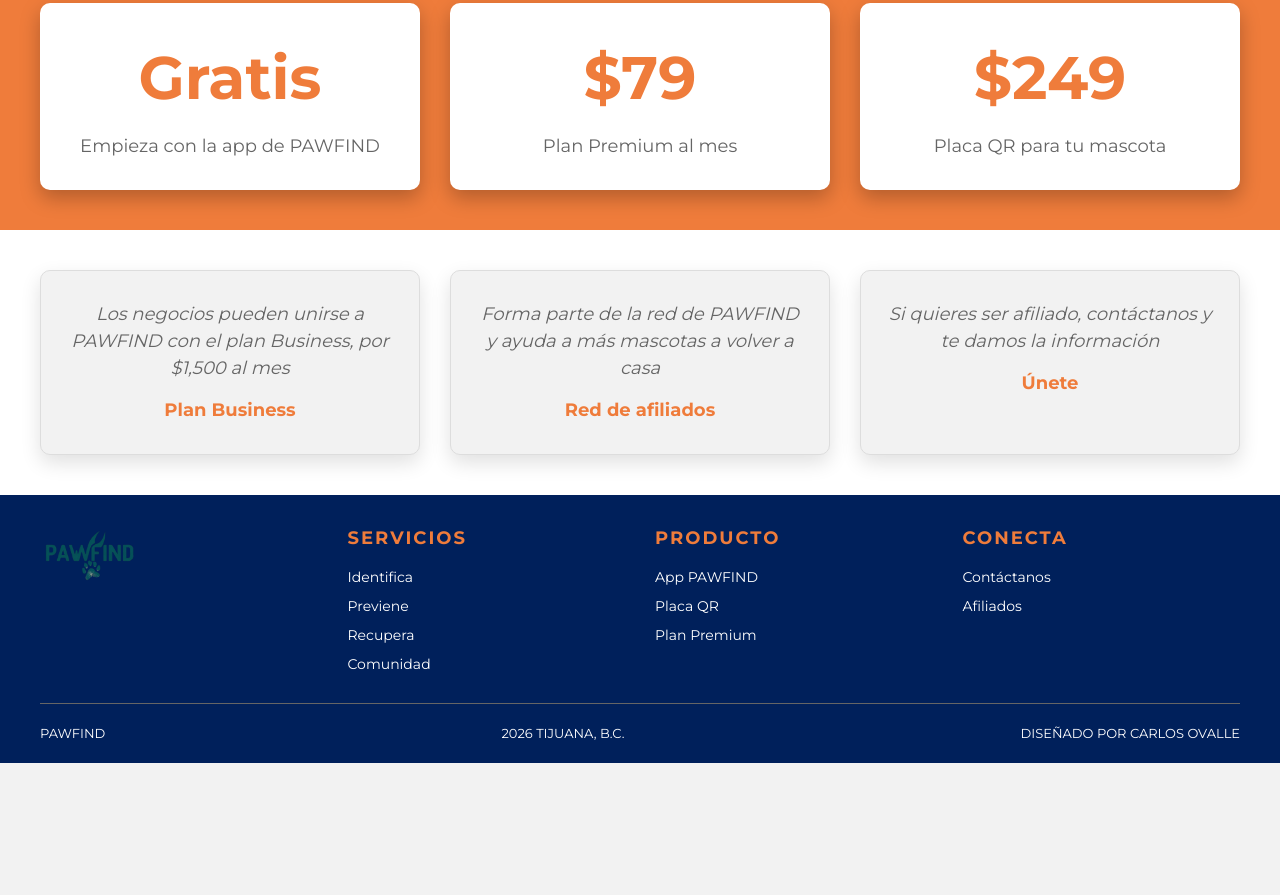
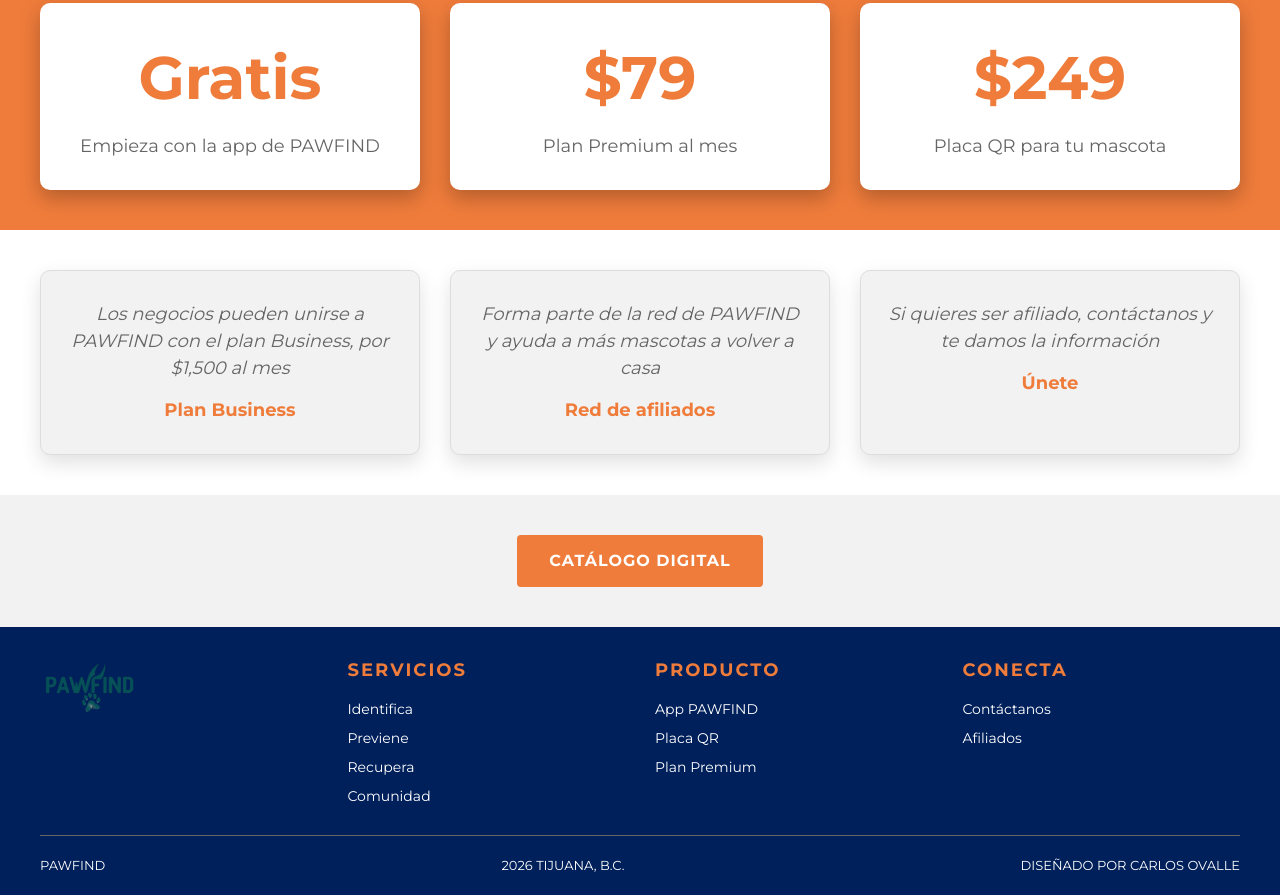
Before and after one commit to IlhuicatziOvalle/IlhuicatziOvalle.github.io, a plain HTML site: page index.html in a window 1280 px wide. Shown: the part 3133-4028 px from the top of the page. Before the commit the page ends 3896 px from the top, so only its background shows below. Drawn offline with nearby package versions, Linux system fonts and the light colour scheme.

Commit message:
actualizacion3

```diff
--- a/index.html
+++ b/index.html
@@ -178,6 +178,13 @@
         </div>
     </section>
 
+    <!--catalogo-->
+    <section class="content2" id="Catalogo">
+        <div class="contenedor centrar-texto">
+            <a href="documentacion/CatalogoDigitalPAWFIND.pdf" class="boton" target="_blank" rel="noopener">Catálogo digital</a>
+        </div>
+    </section>
+
     <!--footer-->
     <footer class="pie">
         <div class="contenedor">
```
Also changed, not shown: 2 other files.
